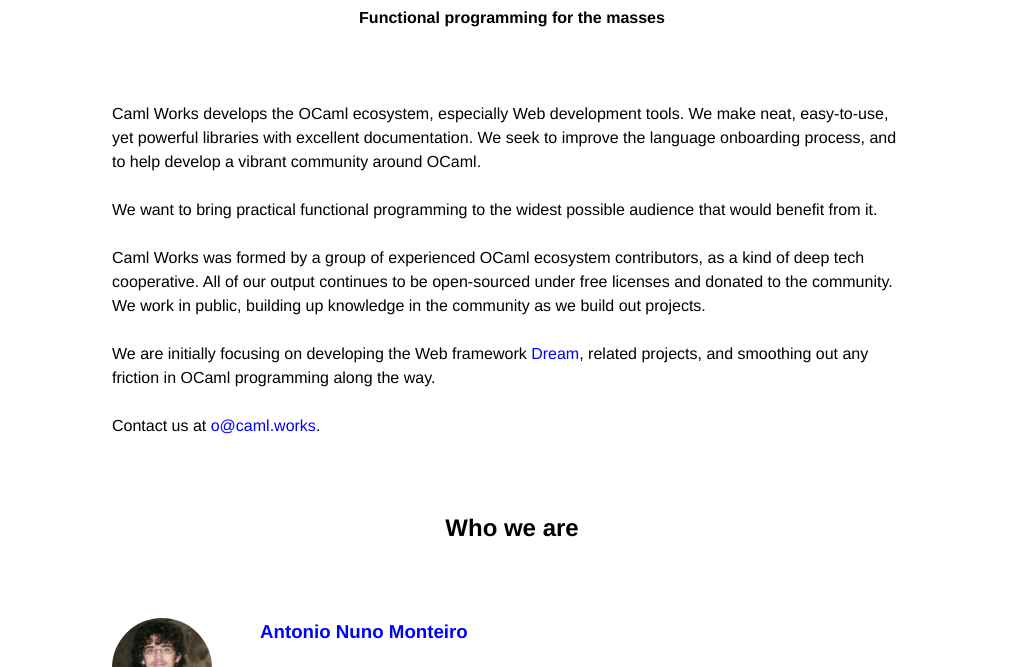
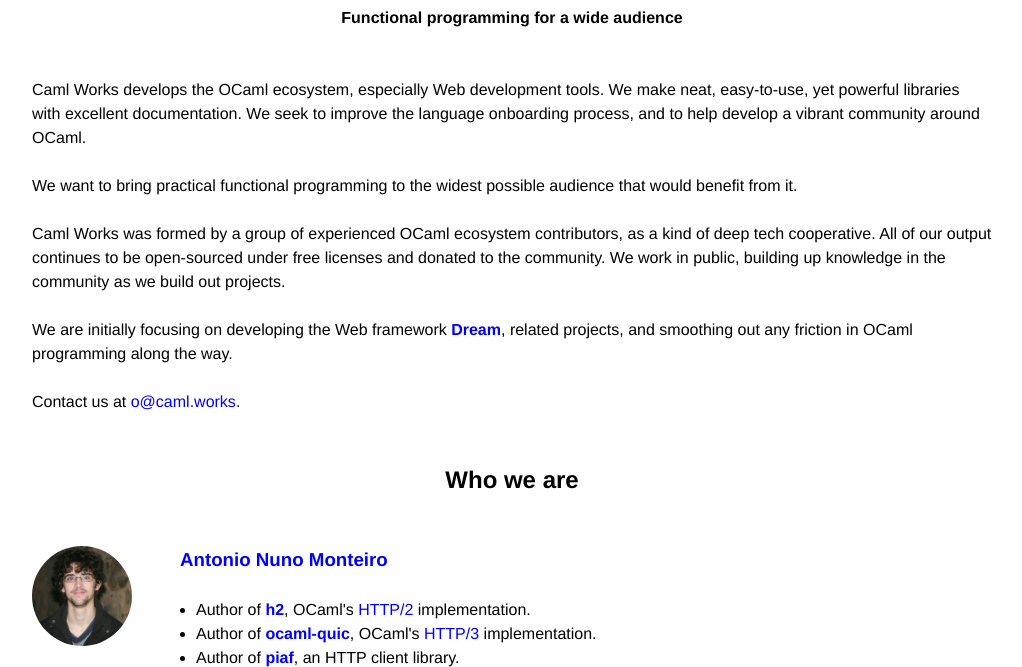
Before and after one commit to camlworks/camlworks.github.io, a plain HTML site: page index.html in a window 1280 px wide. Shown: the part 78-745 px from the top of the page, without its empty margins (128-1150 px from the left). Drawn offline with Linux system fonts and the light colour scheme.

Commit message:
Tweak site

```diff
--- a/index.html
+++ b/index.html
@@ -13,10 +13,10 @@ body {
 
 body > section {
   margin: auto;
-  max-width: 50rem;
+  max-width: 60rem;
 }
 
-@media(max-width: 52rem) {
+@media(max-width: 62rem) {
   body {
     margin-left: 1rem;
     margin-right: 1rem;
@@ -32,14 +32,14 @@ h1 {
 
 h6 {
   margin-top: 0;
-  margin-bottom: 4.5rem;
+  margin-bottom: 3rem;
   font-size: 100%;
   text-align: center;
 }
 
 h2 {
-  margin-bottom: 4.5rem;
-  margin-top: 4.5rem;
+  margin-bottom: 3rem;
+  margin-top: 3rem;
   text-align: center;
 }
 
@@ -89,7 +89,7 @@ article ul {
 </style>
 
 <title>Caml Works</title>
-<meta name="description" content="Functional programming for the masses">
+<meta name="description" content="Functional programming for a wide audience">
 
 <meta name="viewport" content="width=device-width, initial-scale=1">
 
@@ -98,7 +98,7 @@ article ul {
 
 <section id="company">
 <h1>Caml Works</h1>
-<h6>Functional programming for the masses</h6>
+<h6>Functional programming for a wide audience</h6>
 
 <p>
 Caml Works develops the OCaml ecosystem, especially Web development tools. We
@@ -121,8 +121,8 @@ knowledge in the community as we build out projects.
 
 <p>
 We are initially focusing on developing the Web framework
-<a href="https://github.com/aantron/dream">Dream</a>, related projects, and
-smoothing out any friction in OCaml programming along the way.
+<a class="project" href="https://github.com/aantron/dream">Dream</a>, related
+projects, and smoothing out any friction in OCaml programming along the way.
 </p>
 
 <p>
```
